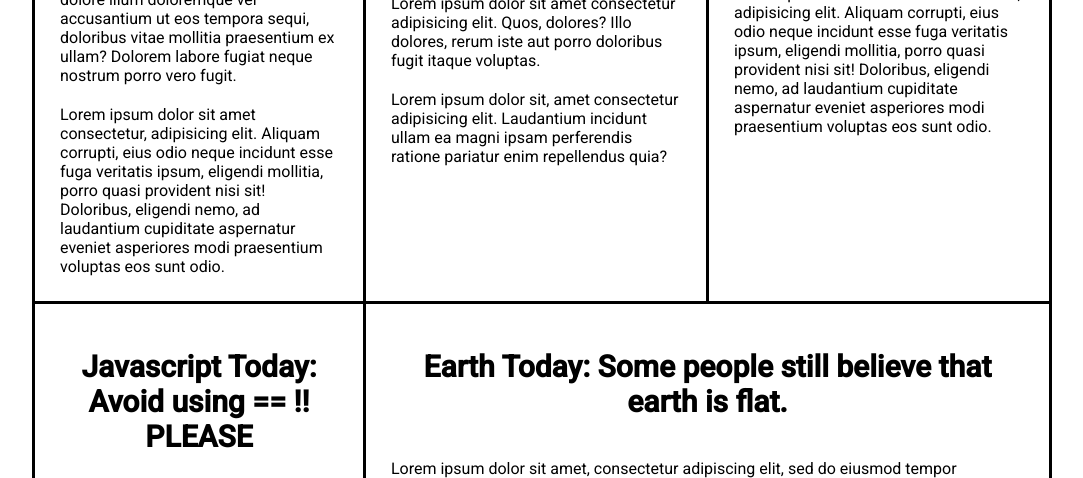
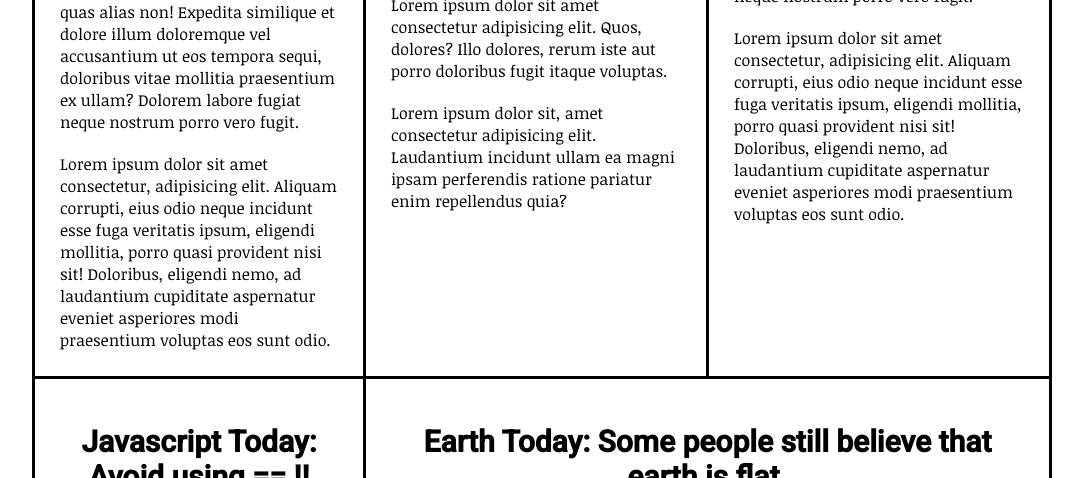
Before and after one commit to jreyvill/practice-repo, a plain HTML site: page newspaper-layout-practice/index.html in a window 1280 px wide. Shown: the part 707-1185 px from the top of the page, without its empty margins (98-1181 px from the left). Drawn offline with Linux system fonts and the light colour scheme.

Commit message:
change font

```diff
--- a/newspaper-layout-practice/index.html
+++ b/newspaper-layout-practice/index.html
@@ -3,6 +3,9 @@
 <head>
   <meta charset="UTF-8" />
   <meta name="viewport" content="width=device-width, initial-scale=1.0" />
+  <link rel="preconnect" href="https://fonts.googleapis.com">
+  <link rel="preconnect" href="https://fonts.gstatic.com" crossorigin>
+  <link href="https://fonts.googleapis.com/css2?family=Noticia+Text&display=swap" rel="stylesheet">
   <title>The Daily Grind</title>
   <link rel="stylesheet" href="./style.css" />
 </head>
--- a/newspaper-layout-practice/style.css
+++ b/newspaper-layout-practice/style.css
@@ -70,8 +70,10 @@ body {
     font-size: 30px;
 
 }
+
 .article-text {
     padding: 10px 10px;
+    font-family: 'Noticia Text', serif;
 }
 
 .story{
```
